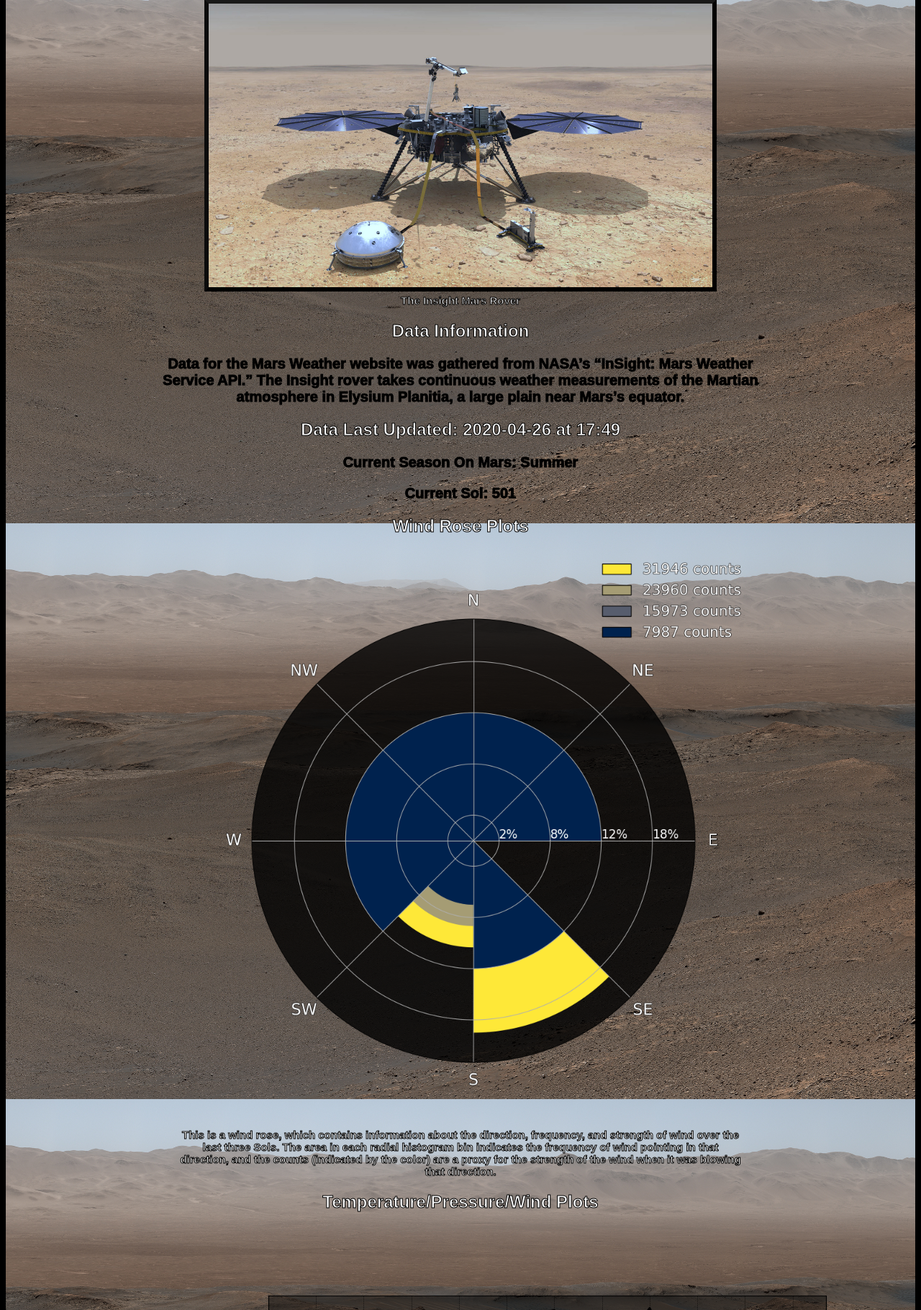
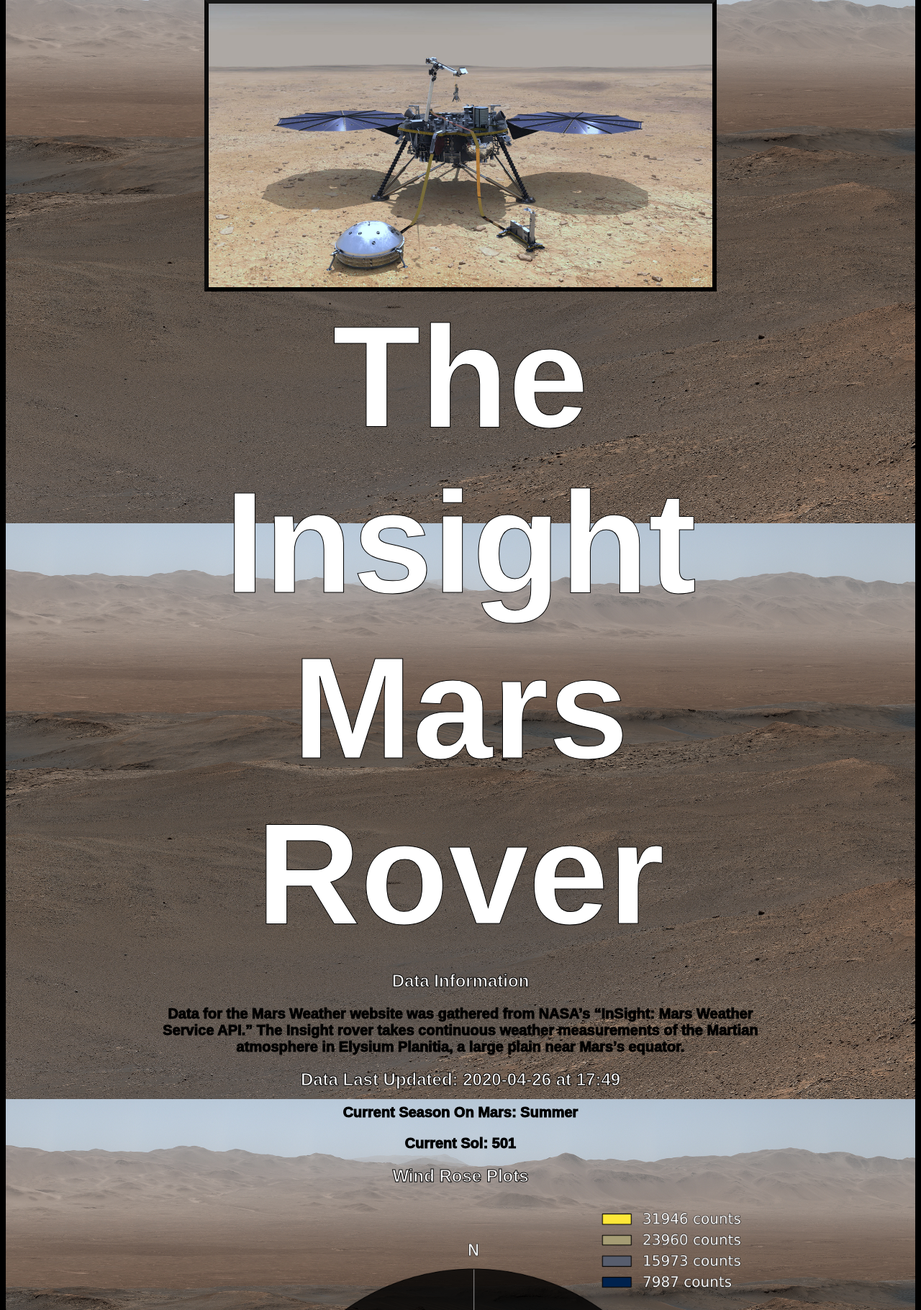
Before and after one commit to GarrettFaucher/CS205-Final, a PHP site: page / in a window 1280 px wide; the page is wider, and only the part inside the window is pictured. Shown: the part 100-1920 px from the top of that part at 72% size. Run offline with PHP 8.4, Linux system fonts and the light colour scheme.

Commit message:
CSS change

```diff
--- a/style.css
+++ b/style.css
@@ -29,7 +29,7 @@
     -webkit-text-stroke: 1px black;
     text-align: center;
   font-family: sans-serif, Arial;
-    font-size: 15px;
+    font-size: 200px;
 }
 
 p {
```
